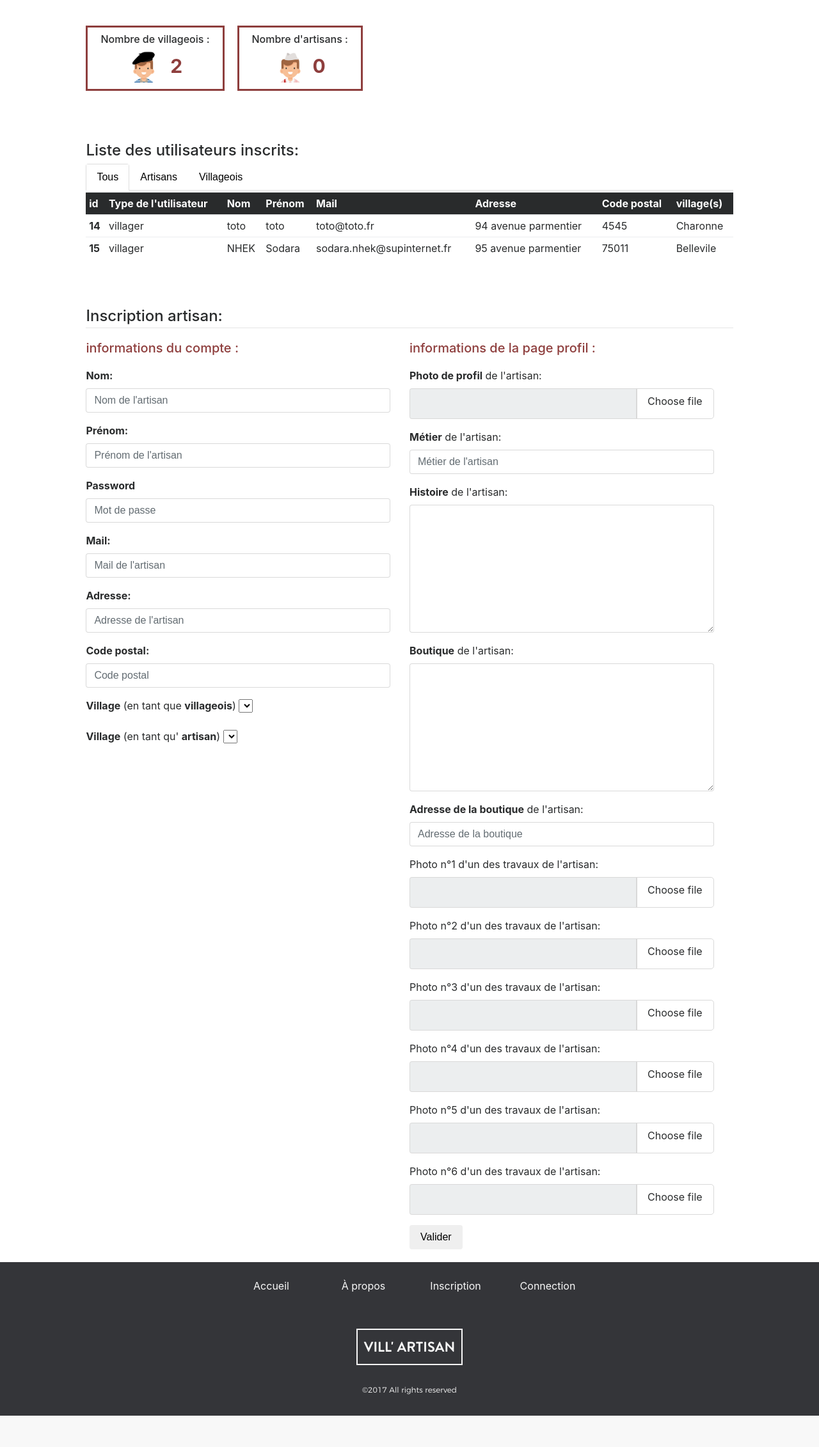
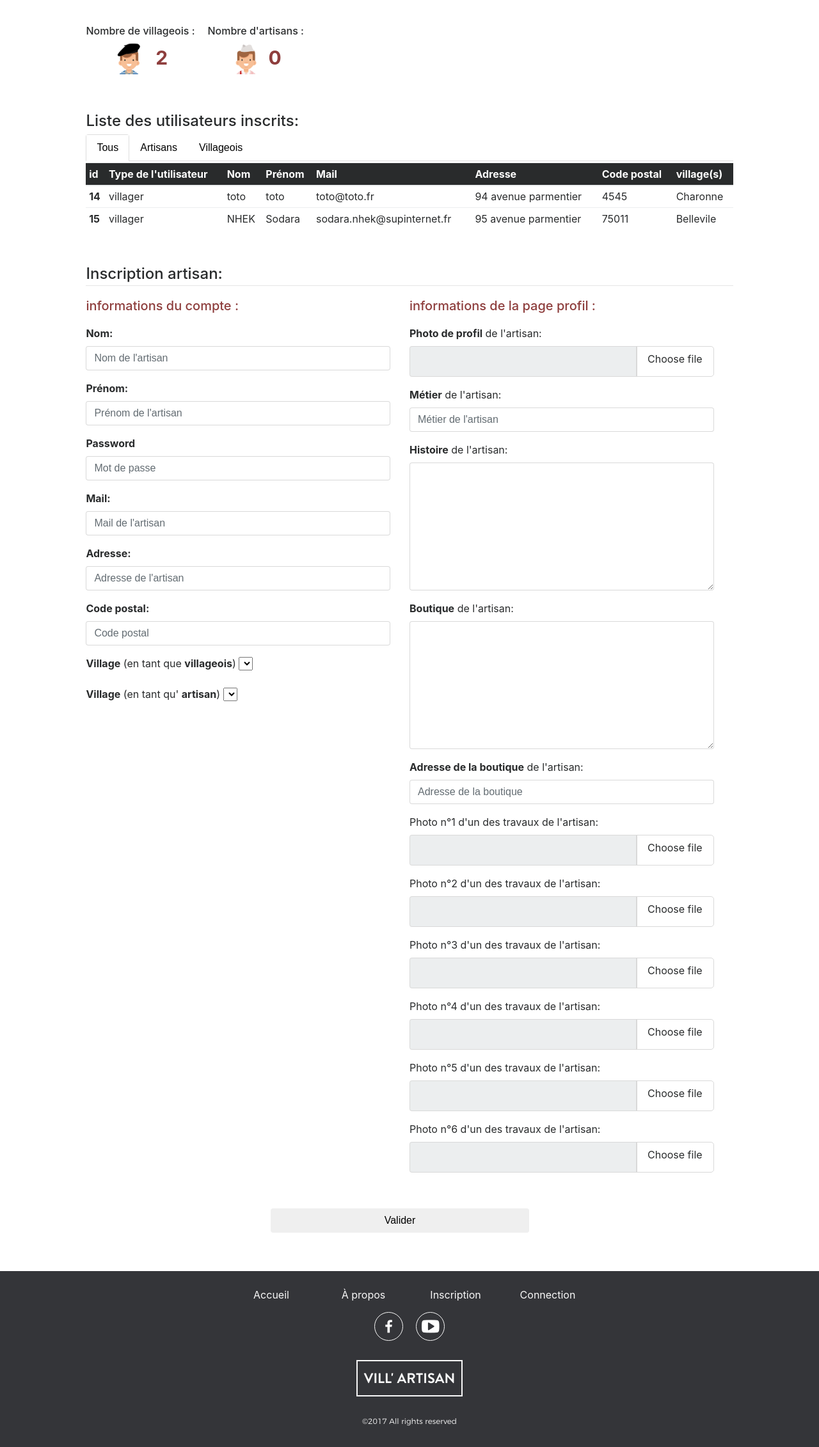
Before and after one commit to nekodemaker/project_vill_artisan, a PHP site: page /index.php?action=admin in a window 1280 px wide. Shown: the part 65-2327 px from the top of the page at 64% size. Before the commit the page ends 2278 px from the top, so only its background shows below. Run offline with PHP 8.4, Linux system fonts and the light colour scheme; data comes from the database, SQL or seed files in the repository; data that the repository does not hold is empty; some libraries are stand-ins or nearby versions.

Commit message:
added style for footer + admin

```diff
--- a/views/admin.html.twig
+++ b/views/admin.html.twig
@@ -194,9 +194,9 @@
                             <input type="hidden" name="MAX_FILE_SIZE" value="1048576" />
                             <input type="file" class="filestyle form-control-file" id="work-photo-five" name="workphoto[]" data-icon="false">
                         </div>
-                    <button type="submit" class="btn">Valider</button>
-                    </form>
                 </div>
+                <button type="submit" class="btn">Valider</button>
+                </form>
             </div>
 
 
--- a/views/layout.html.twig
+++ b/views/layout.html.twig
@@ -112,6 +112,15 @@
                     <a href="?action=login">Connection</a>
                     {% endif %}
                 </div>
+
+                <div class="col-2 offset-5">
+                    <a href="#">
+                        <img src="web/assets/img/fa-facebook.png" alt="">
+                    </a>
+                    <a href="#">
+                        <img src="web/assets/img/fa-youtube-play.png" alt="">
+                    </a>
+                </div>
             </div>
             <a class="brand" href="?action=home">
                 VILL' ARTISAN
--- a/web/style.css
+++ b/web/style.css
@@ -721,9 +721,7 @@ html {
               display: flex;
               flex-direction: column;
               align-items: center;
-              margin: 20px 0;
-              padding: 10px 20px;
-              border: 3px solid #8e3e3d; }
+              margin: 20px 0; }
               html body #main_container #admin_container .admin_content .figures_content .nb_content div {
                 width: 60%;
                 display: flex;
@@ -739,7 +737,7 @@ html {
             html body #main_container #admin_container .admin_content .figures_content .nb_content:first-child {
               margin-right: 20px; }
           html body #main_container #admin_container .admin_content .sub_preview_container {
-            margin: 60px 0; }
+            margin: 40px 0; }
             html body #main_container #admin_container .admin_content .sub_preview_container .nav {
               margin: 2px 0; }
               html body #main_container #admin_container .admin_content .sub_preview_container .nav .nav-item .nav-link {
@@ -774,6 +772,9 @@ html {
               border-radius: 0 5px 5px 0; }
               html body #main_container #admin_container .admin_content .register_crafter_editor .row .col-12 .form-group .bootstrap-filestyle span span {
                 border: 0; }
+            html body #main_container #admin_container .admin_content .register_crafter_editor .row button {
+              width: 40%;
+              margin: 40px auto; }
     html body .article_editor_container {
       display: flex;
       justify-content: center; }
@@ -848,11 +849,18 @@ html {
               color: #f8f8f8;
               text-align: center;
               padding: 5px 0 5px 0; }
+          html body footer #footer_content .row .col-2 a {
+            width: 45px;
+            height: 45px;
+            padding: 8px;
+            margin: 10px;
+            border: 1px solid #f8f8f8;
+            border-radius: 50%; }
         html body footer #footer_content .brand {
           font-family: 'Brandon_text-Bold';
           color: #f8f8f8;
           font-size: 22px;
-          margin: 30px 0 30px 0;
+          margin: 0 0 30px 0;
           padding: 10px;
           border: 2px solid #f8f8f8; }
         html body footer #footer_content #copyright {
--- a/web/style.scss
+++ b/web/style.scss
@@ -930,8 +930,6 @@ html{
                             flex-direction: column;
                             align-items: center;
                             margin: 20px 0;
-                            padding: 10px 20px;
-                            border: 3px solid $red;
 
                             div{
                                 width: 60%;
@@ -955,7 +953,7 @@ html{
                         }
                     }
                     .sub_preview_container{
-                        margin: 60px 0;
+                        margin: 40px 0;
 
                         .nav{
                             margin: 2px 0;
@@ -1020,6 +1018,10 @@ html{
                                         }
                                     }
                                 }
+                            }
+                            button{
+                                width: 40%;
+                                margin: 40px auto;
                             }
                         }
                     }
@@ -1134,12 +1136,22 @@ html{
                             padding: 5px 0 5px 0;
                         }
                     }
+                    .col-2{
+                        a{
+                            width: 45px;
+                            height: 45px;
+                            padding: 8px;
+                            margin: 10px;
+                            border: 1px solid $white;
+                            border-radius: 50%;
+                        }
+                    }
                 }
                 .brand{
                     font-family: 'Brandon_text-Bold';
                     color: $white;
                     font-size: 22px;
-                    margin: 30px 0 30px 0;
+                    margin: 0 0 30px 0;
                     padding: 10px;
                     border: 2px solid $white;
                 }
```
Also changed, not shown: web/assets/img/fa-facebook.png (added), web/assets/img/fa-youtube-play.png (added), 1 other file.
